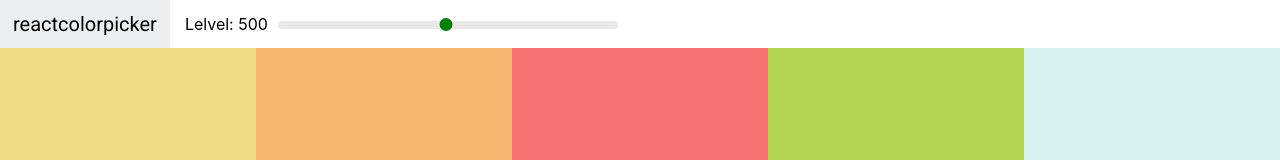
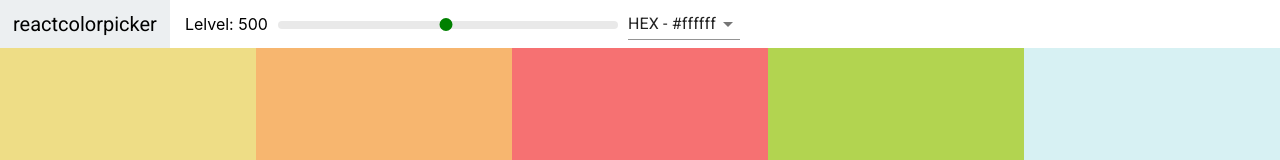
Before and after one commit to AlekseiiT/react-color-project, a React (Create React App) app: page / in a window 1280 px wide. Shown: the top 160 px of the page. Built offline with nearby package versions, Linux system fonts and the light colour scheme.

Commit message:
Add Material UI and Selector

```diff
--- a/package.json
+++ b/package.json
@@ -3,6 +3,7 @@
   "version": "0.1.0",
   "private": true,
   "dependencies": {
+    "@material-ui/core": "^4.9.11",
     "@testing-library/jest-dom": "^4.2.4",
     "@testing-library/react": "^9.5.0",
     "@testing-library/user-event": "^7.2.1",
--- a/src/Navbar.js
+++ b/src/Navbar.js
@@ -1,11 +1,13 @@
 import React, { Component } from 'react';
 import 'rc-slider/assets/index.css';
+import Select from '@material-ui/core/Select';
+import MenuItem from '@material-ui/core/MenuItem';
 import Slider from 'rc-slider';
 import './Navbar.css';
 
 export default class Navbar extends Component {
 	render() {
-		const { level, changeLevel } = this.props;
+		const { level, changeLevel, handleChange, format } = this.props;
 		return (
 			<header className="Navbar">
 				<div className="logo">
@@ -17,6 +19,13 @@
 						<Slider defaultValue={level} min={100} max={900} step={100} onChange={changeLevel} />
 					</div>
 				</div>
+				<div className="select-container">
+					<Select value={format} onChange={handleChange}>
+						<MenuItem value="hex">HEX - #ffffff</MenuItem>
+						<MenuItem value="rgb">RGB - rgb(255,255,255)</MenuItem>
+						<MenuItem value="rgba">RGBA = rbba(255,255,255, 1.0)</MenuItem>
+					</Select>
+				</div>
 			</header>
 		);
 	}
--- a/src/Palette.js
+++ b/src/Palette.js
@@ -7,25 +7,30 @@
 	constructor(props) {
 		super(props);
 		this.state = {
-			level: 500
+			level: 500,
+			format: 'hex'
 		};
 		this.changeLevel = this.changeLevel.bind(this);
+		this.changeFormat = this.changeFormat.bind(this);
 	}
 
 	changeLevel(level) {
 		this.setState({ level });
 	}
 
+	changeFormat(evt) {
+		this.setState({ format: evt.target.value });
+	}
+
 	render() {
 		const { colors } = this.props.palette;
-		const { level } = this.state;
-
+		const { level, format } = this.state;
 		const colorBoxes = colors[level].map((color) => (
-			<ColorBox key={color.hex} background={color.hex} name={color.name} />
+			<ColorBox key={color.hex} background={color[this.state.format]} name={color.name} />
 		));
 		return (
 			<div className="Palette">
-				<Navbar changeLevel={this.changeLevel} level={level} />
+				<Navbar changeLevel={this.changeLevel} level={level} handleChange={this.changeFormat} format={format} />
 				<div className="Palette-colors">{colorBoxes}</div>
 				{/* footer here */}
 			</div>
```
Also changed, not shown: 1 other file (tests, documents, lock files or other folders).
